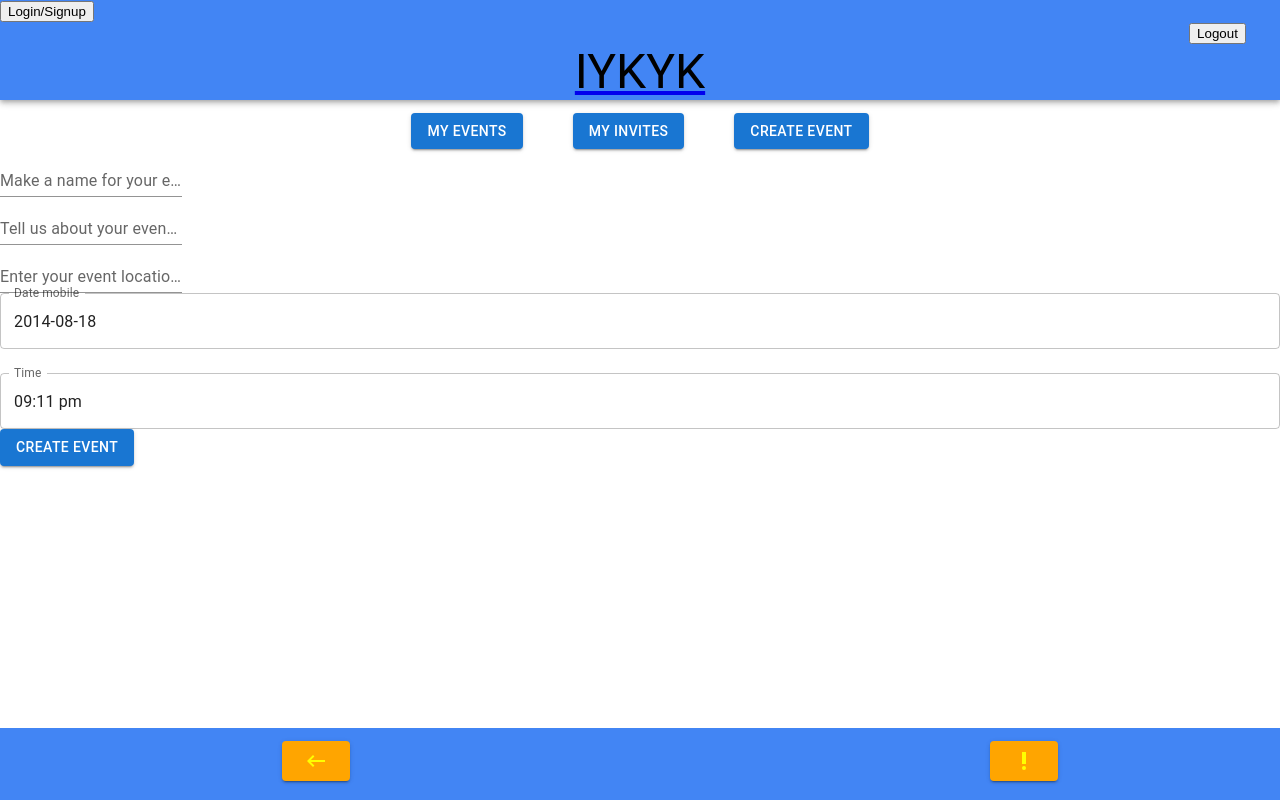
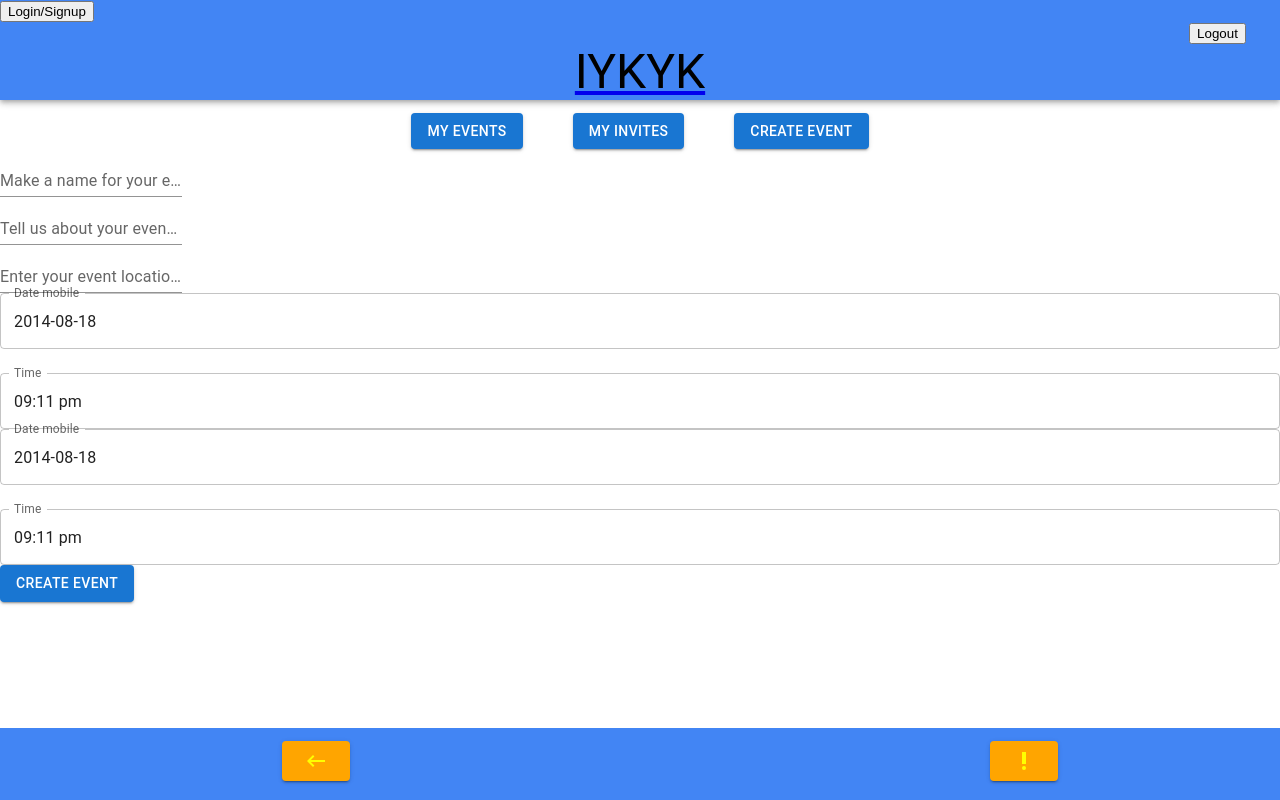
Before and after one commit to Jeff-T-Schmidt/IYKYK, a React (Create React App) app: page /newEvent in a window 1280 px wide. Built offline with nearby package versions, Linux system fonts and the light colour scheme.

Commit message:
Working on create event workflow

```diff
--- a/src/App.js
+++ b/src/App.js
@@ -2,18 +2,16 @@ import { Routes, Route } from 'react-router-dom'
 import Login from './pages/Login/index.js'
 import Footer from './components/Footer/index.js'
 import Header from './components/Header/index.js'
-import NewEvent from './pages/NewEvent/index.js'
+import NewEvent from './pages/Events/NewEvent/index'
 import Profile from './pages/Profile/index.js'
 import Chat from './components/Chat/index.js'
 import MyInvites from './pages/Invites/index.js'
-import CreateEvent from './pages/Events/index.js'
 import Home from './pages/Home/index.js'
 import Landing from './pages/Landing/index.js'
 import * as React from 'react';
 import API from "./utils/API"
 import { useEffect, useState } from "react";
 import SignUp from './pages/Signup/index.js'
-import CurrentEvent from './pages/Events/index.js'
 
 
 
@@ -79,7 +77,6 @@ function App() {
         <Route path='/profile' element={<Profile userId={userId} isLoggedIn={isLoggedIn}/>} />
         <Route path='/chat' element={<Chat userId={userId} isLoggedIn={isLoggedIn}/>} />
         <Route path='/myinvites' element={<MyInvites userId={userId} isLoggedIn={isLoggedIn}/>} />
-        <Route path='/createevent' element={<CreateEvent userId={userId} isLoggedIn={isLoggedIn}/>} />
       </Routes>
       <Footer />
     </>
--- /dev/null
+++ b/src/pages/Events/NewEvent/index.js
@@ -0,0 +1,107 @@
+import React, { useState, useEffect } from 'react'
+import Button from '@mui/material/Button';
+import TextField from '@mui/material/TextField';
+import MaterialUIPickers from "./MuiDateRangePicker";
+import { Link, Navigate, useNavigate } from 'react-router-dom'
+
+const NewEvent = (props) => {
+    console.log(props)
+    const [eventData, setEventData] = useState({
+        title: "",
+        location: "",
+        details: "",
+        start_date: "",
+        end_date: "",
+        admin_id: props.userId
+    })
+    const handleSubmit = (event) => {
+
+        event.preventDefault();
+        props.createEvent(eventData);
+        setEventData({
+            title: "",
+            location: "",
+            details: "",
+            start_date: "",
+            end_date: "",
+            admin_id: props.userId
+        })
+    };
+    return (
+        <>
+            <div className='flex-container'>
+                <div className='headButtons'>
+                    <div className='row1'>
+                        <Link to='/home'>
+                            <Button className="btn1" variant="contained">My Events</Button>
+                        </Link>
+                    </div>
+                    <div className='row2'>
+                        <Link to='/myinvites'>
+                            <Button className="btn2" variant="contained">My Invites</Button>
+                        </Link>
+                    </div>
+                    <div className='row3'>
+                        <Link to='/newEvent'>
+                            <Button className="btn3" variant="contained">Create Event</Button>
+                        </Link>
+                    </div>
+                </div>
+            </div>
+            <div component="form" onSubmit={handleSubmit}>
+                <div id="eventNameCard">
+                    <TextField
+                        id="standard-textarea"
+                        label="Make a name for your event..."
+                        placeholder="Placeholder"
+                        multiline
+                        variant="standard"
+                        value={eventData.title}
+                        onChange={(e) => setEventData({ ...eventData, title: e.target.value })}
+                    />
+                </div>
+                <div id="eventDescCard">
+                    <TextField
+                        id="standard-textarea"
+                        label="Tell us about your event..."
+                        placeholder="Placeholder"
+                        multiline
+                        variant="standard"
+                        value={eventData.details}
+                        onChange={(e) => setEventData({ ...eventData, details: e.target.value })}
+                    />
+                </div>
+                <div id="eventMapCard">
+                    <TextField
+                        id="standard-textarea"
+                        label="Enter your event location..."
+                        placeholder="Placeholder"
+                        multiline
+                        variant="standard"
+                        value={eventData.location}
+                        onChange={(e) => setEventData({ ...eventData, location: e.target.value })}
+                    />
+                </div>
+                <div class="eventCalendarCard">
+                    < MaterialUIPickers
+                        value={eventData.start_date}
+                        onChange={(e) => setEventData({ ...eventData, start_date: e.target.value })}
+                    />
+
+                </div>
+                <div class="eventCalendarCard">
+                    < MaterialUIPickers
+                        value={eventData.end_date}
+                        onChange={(e) => setEventData({ ...eventData, end_date: e.target.value })}
+                    />
+                </div>
+
+                <Button type="submit" variant="contained">Create Event</Button>
+            </div>
+        </>
+    );
+}
+
+
+
+export default NewEvent;
--- a/src/pages/NewEvent/index.js
+++ /dev/null
@@ -1,69 +0,0 @@
-import * as React from 'react';
-import Button from '@mui/material/Button';
-import TextField from '@mui/material/TextField';
-import MaterialUIPickers from "./MuiDateRangePicker";
-import { Link, Navigate, useNavigate } from 'react-router-dom'
-
-const newEvent = () => {
-    return (
-        <>
-        <div className='flex-container'>
-                    <div className='headButtons'>
-                        <div className='row1'>
-                            <Link to='/home'>
-                                <Button className="btn1" variant="contained">My Events</Button>
-                            </Link>
-                        </div>
-                        <div className='row2'>
-                            <Link to='/myinvites'>
-                                <Button className="btn2" variant="contained">My Invites</Button>
-                            </Link>
-                        </div>
-                        <div className='row3'>
-                            <Link to='/newEvent'>
-                                <Button className="btn3" variant="contained">Create Event</Button>
-                            </Link>
-                        </div>
-                    </div>
-                </div>
-            <div>
-                <div id="eventNameCard">
-                    <TextField
-                        id="standard-textarea"
-                        label="Make a name for your event..."
-                        placeholder="Placeholder"
-                        multiline
-                        variant="standard"
-                    />
-                </div>
-                <div id="eventDescCard">
-                    <TextField
-                        id="standard-textarea"
-                        label="Tell us about your event..."
-                        placeholder="Placeholder"
-                        multiline
-                        variant="standard"
-                    />
-                </div>
-                <div id="eventMapCard">
-                    <TextField
-                        id="standard-textarea"
-                        label="Enter your event location..."
-                        placeholder="Placeholder"
-                        multiline
-                        variant="standard"
-                    />
-                </div>
-                <div id="eventCalendarCard">
-                    <MaterialUIPickers />
-                </div>
-
-                <Button variant="contained">Create Event</Button>
-            </div>
-        </>
-    );
-}
-
-
-
-export default newEvent;
--- a/src/utils/API.js
+++ b/src/utils/API.js
@@ -1,7 +1,7 @@
 //DEVELOP
-// const BASE_URL="http://localhost:3001"
+const BASE_URL="http://localhost:3001"
 //PROD
-const BASE_URL="https://iykyk-backend.herokuapp.com"
+// const BASE_URL="https://iykyk-backend.herokuapp.com"
 
 module.exports = {
     getAllUsers:()=>{
```
Also changed, not shown: src/pages/Events/NewEvent/MuiDateRangePicker.js (renamed from src/pages/NewEvent/MuiDateRangePicker.js), src/pages/Events/index.js (indentation only).
